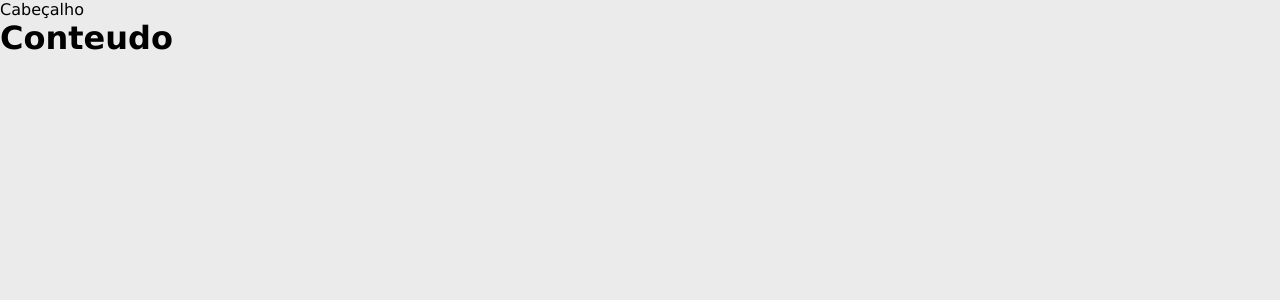
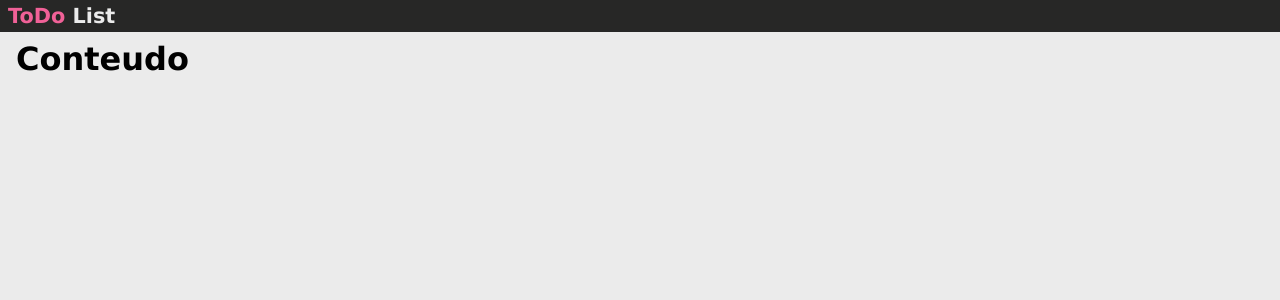
Before and after one commit to leonardobandeira/laboratorio-react, a React (Vite) app in the folder tic_em_trilhas-to+do/: page / in a window 1280 px wide. Shown: the top 300 px of the page. Built offline with nearby package versions, Linux system fonts and the light colour scheme.

Commit message:
style: Criando estilização modular para o cabecalho e conteudo

```diff
--- a/tic_em_trilhas-to+do/src/components/Cabecalho/Cabecalho.jsx
+++ b/tic_em_trilhas-to+do/src/components/Cabecalho/Cabecalho.jsx
@@ -1,7 +1,10 @@
+import style from './Cabecalho.module.css'
+
 const Cabecalho = () => {
     return (
-        <div>
-            Cabeçalho
+        <div className={style.Cabecalho}>
+            <h1><span>ToDo </span>
+                List</h1>
         </div>
     );
 }
--- /dev/null
+++ b/tic_em_trilhas-to+do/src/components/Cabecalho/Cabecalho.module.css
@@ -0,0 +1,13 @@
+.Cabecalho {
+    background-color: var(--preto);
+    color: var(--cinza);
+    padding: 0.25rem 0.5rem;
+}
+
+.Cabecalho h1 {
+    font-size: 1.3rem;
+}
+
+.Cabecalho h1 span {
+    color: var(--rosa);
+}
--- a/tic_em_trilhas-to+do/src/components/Conteudo/Conteudo.jsx
+++ b/tic_em_trilhas-to+do/src/components/Conteudo/Conteudo.jsx
@@ -1,8 +1,10 @@
+import style from './Conteudo.module.css'
+
 const Conteudo = (props) => {
     const { children } = props;
 
     return (
-        <div>
+        <div className={style.Conteudo}>
             {children}
         </div>
     )
--- /dev/null
+++ b/tic_em_trilhas-to+do/src/components/Conteudo/Conteudo.module.css
@@ -0,0 +1,3 @@
+.Conteudo {
+    padding: 0.5rem 1rem;
+}
```
